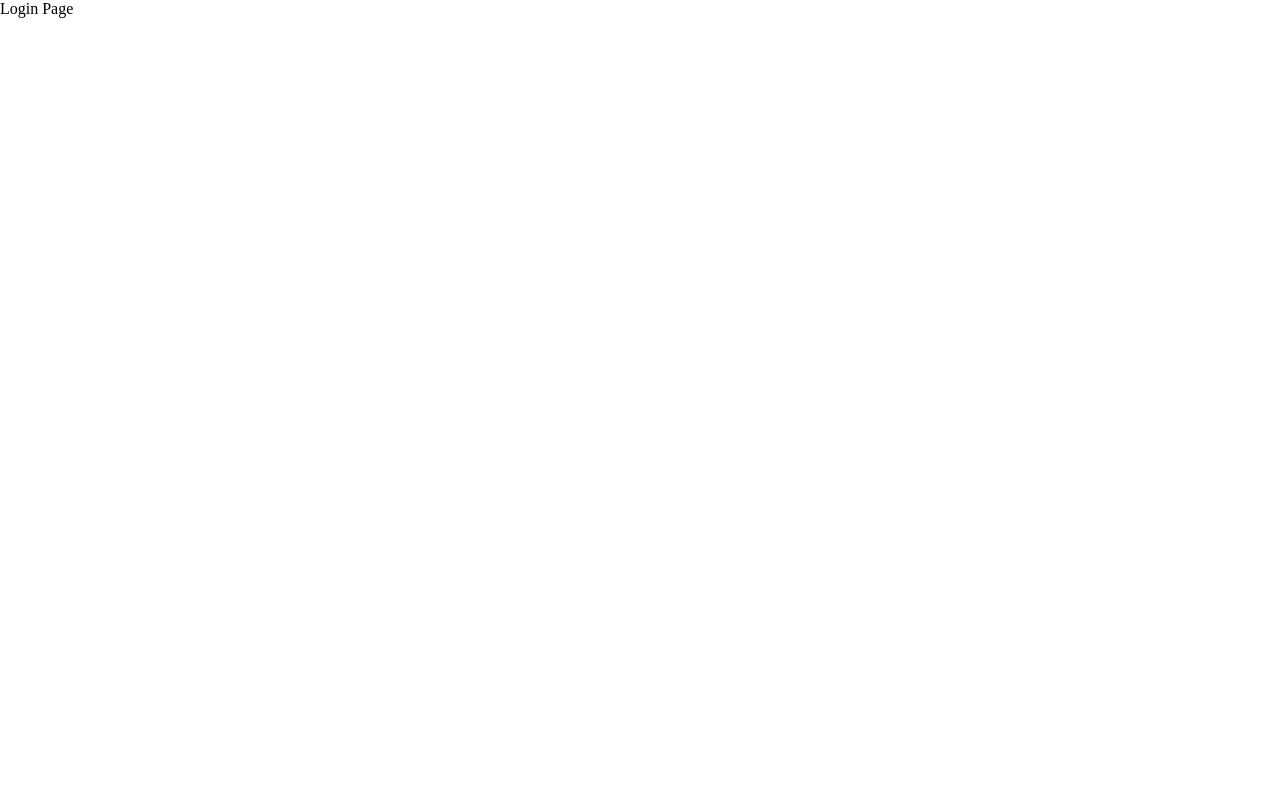
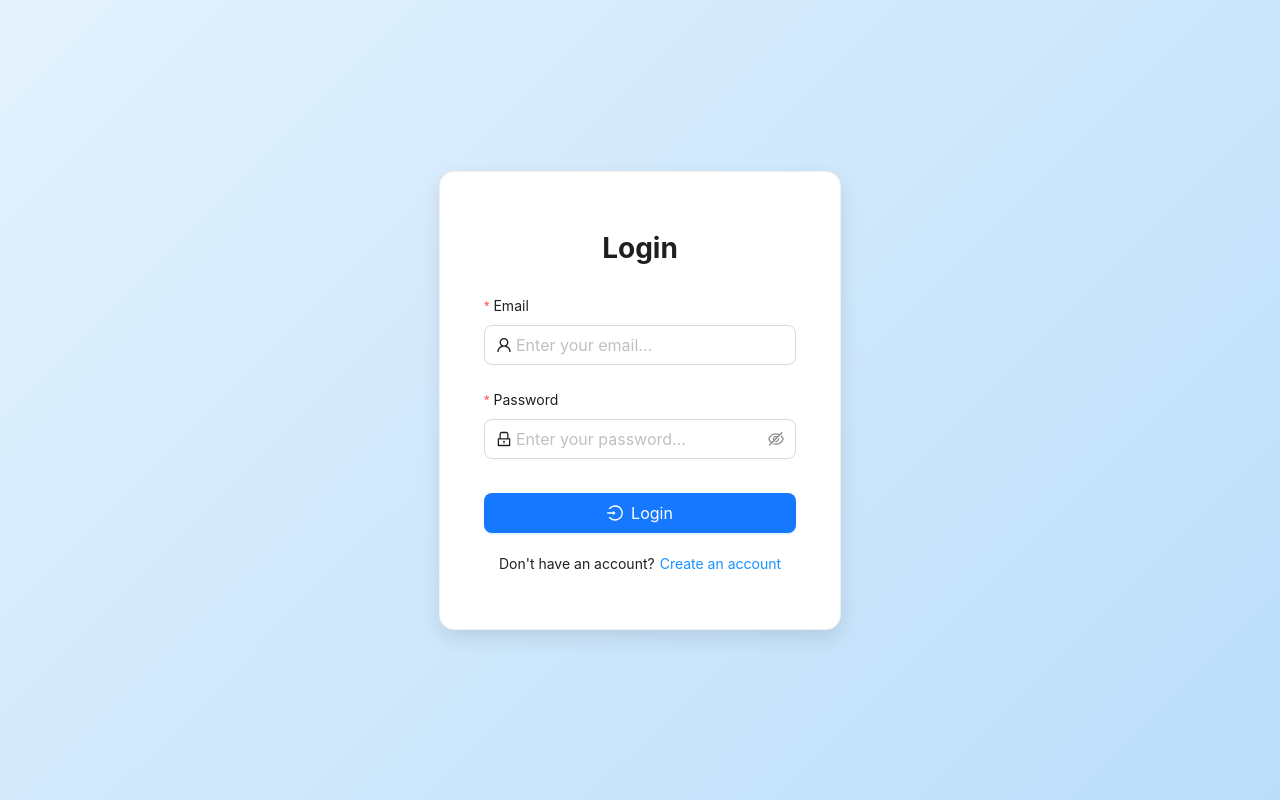
Before and after one commit to nghiatran-dev/react-basic, a React (Vite) app in the folder 01-react-vite-starter/: page /login in a window 1280 px wide. Built offline with nearby package versions, Linux system fonts and the light colour scheme.

Commit message:
video 93: login

```diff
--- a/01-react-vite-starter/src/pages/login.jsx
+++ b/01-react-vite-starter/src/pages/login.jsx
@@ -1,7 +1,81 @@
+import { Flex, Card, Form, Input, Button, message } from "antd";
+import {
+  UserOutlined,
+  LockOutlined,
+  LoginOutlined,
+} from "@ant-design/icons";
+import { useState } from "react";
+import { Link, useNavigate } from 'react-router-dom';
+import { apiLogin } from '../services/api.service';
+
 const LoginPage = () => {
+
+    const [isLoading, setIsLoading] =  useState(false);
+
+    const [form] = Form.useForm();
+    const navigate = useNavigate();
+
+    const onFinish = async(values) => {
+        setIsLoading(true);
+        const res = await apiLogin(values.email, values.password);
+        if (res && res.data) {
+            message.success({
+                type: 'success',
+                content: 'Login successfully!',
+            });
+            // Save token to localStorage
+            // localStorage.setItem('authToken', res.data.token);
+            // Redirect to home page
+            navigate('/');
+        } else {
+            message.error({
+                type: 'error',
+                content: JSON.stringify(res.message) || 'Please try again later.'
+            });
+        }
+
+        setIsLoading(false);
+    };
+
     return (
-        <div>Login Page</div>
-    )
+        <Flex justify="center" align="center" style={{ minHeight: "100vh", background: "linear-gradient(135deg, #e3f2fd, #bbdefb)" }}>
+            <Card
+                style={{
+                    borderRadius: 15,
+                    padding: "30px 20px",
+                    boxShadow: "0px 8px 20px rgba(0,0,0,0.1)"
+                }}
+            >
+                <div style={{ textAlign: "center", marginBottom: 25 }}>
+                    <h1>Login</h1>
+                </div>
+
+                <Form form={form} layout="vertical" onFinish={onFinish}>
+                    <Form.Item label="Email" name="email"
+                        rules={[
+                            { required: true, message: "Please enter your email!" },
+                            { type: "email", message: "Invalid email address" },
+                        ]}
+                    >
+                        <Input size="large" prefix={<UserOutlined />} placeholder="Enter your email..." />
+                    </Form.Item>
+
+                    <Form.Item label="Password" name="password" rules={[{ required: true, message: "Please enter your password!" }]}>
+                        <Input.Password size="large" prefix={<LockOutlined />} placeholder="Enter your password..." />
+                    </Form.Item>
+
+                    <Button loading={isLoading} type="primary" htmlType="submit" size="large" style={{ width: "100%", borderRadius: 8, marginTop: 10 }} icon={<LoginOutlined />} >
+                        Login
+                    </Button>
+                </Form>
+
+                <Flex justify="center" align="center" style={{ marginTop: 20 }}>
+                    <span>Don&apos;t have an account? </span>
+                    <Link to="/register" style={{ marginLeft: 5, color: "#1890ff" }}>Create an account</Link>
+                </Flex>
+            </Card>
+            </Flex>
+    );
 }
 
 export default LoginPage;
--- a/01-react-vite-starter/src/pages/register.jsx
+++ b/01-react-vite-starter/src/pages/register.jsx
@@ -16,7 +16,7 @@ const RegisterPage = () => {
         } else {
             notification.error({
                 message: 'Register error!',
-                description: JSON.stringify(res.error.message) || 'Please try again later.'
+                description: JSON.stringify(res.message) || 'Please try again later.'
             });
             return;
         }
--- a/01-react-vite-starter/src/services/api.service.js
+++ b/01-react-vite-starter/src/services/api.service.js
@@ -1,6 +1,6 @@
 import axios from "./axios.customize";
 
-const API_USER_ENDPOINT = '/api/v1/user';
+const API_USER_ENDPOINT = '/api/v1';
 
 const apiFetchUsers = (current, pageSize) => {
     // const apiUrl = API_USER_ENDPOINT;
@@ -9,7 +9,7 @@ const apiFetchUsers = (current, pageSize) => {
 };
 
 const apiCreateUser = (data) => {
-    const apiUrl = API_USER_ENDPOINT;
+    const apiUrl = `${API_USER_ENDPOINT}/user`;
     const payload = {
         fullName: data.fullName,
         email: data.email,
@@ -21,7 +21,7 @@ const apiCreateUser = (data) => {
 
 const apiUpdateUser = (data) => {
     console.log('data update: ', data.avatar);
-    const apiUrl = API_USER_ENDPOINT;
+    const apiUrl = `${API_USER_ENDPOINT}/user`;
     const payload = {
         _id: data.id,
         fullName: data.fullName,
@@ -37,12 +37,12 @@ const apiUpdateUser = (data) => {
 };
 
 const apiDeleteUser = (id) => {
-    const apiUrl = `${API_USER_ENDPOINT}/${id}`;
+    const apiUrl = `${API_USER_ENDPOINT}/user/${id}`;
     return axios.delete(apiUrl);
 }
 
 const apiUploadFile = (folder, file) => {
-    const apiUrl = '/api/v1/file/upload';
+    const apiUrl = `${API_USER_ENDPOINT}/file/upload`;
     const formData = new FormData();
     formData.append('fileImg', file);
 
@@ -56,8 +56,18 @@ const apiUploadFile = (folder, file) => {
     return axios.post(apiUrl, formData, config);
 }
 
+const apiLogin = (email, password) => {
+    const apiUrl = `${API_USER_ENDPOINT}/auth/login`;
+    const payload = {
+        username: email,
+        password: password,
+        delay: 5000
+    };
+    return axios.post(apiUrl, payload);
+};
+
 const apiRegister = (data) => {
-    const apiUrl = `${API_USER_ENDPOINT}/register`;
+    const apiUrl = `${API_USER_ENDPOINT}/user/register`;
     const payload = {
         fullName: data.fullName,
         email: data.email,
@@ -73,5 +83,8 @@ export {
     apiUpdateUser,
     apiDeleteUser,
     apiUploadFile,
+
+    // auth
+    apiLogin,
     apiRegister
 }
```
